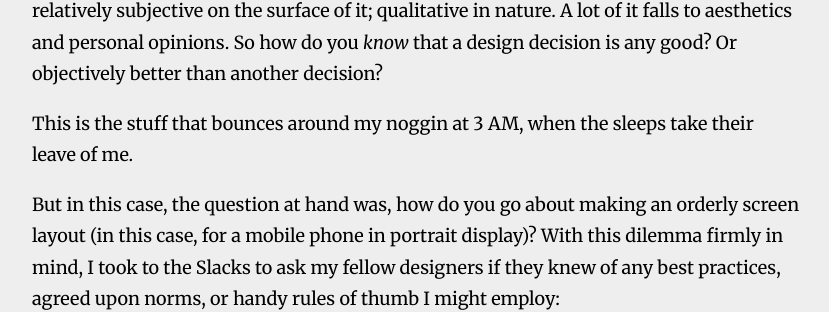
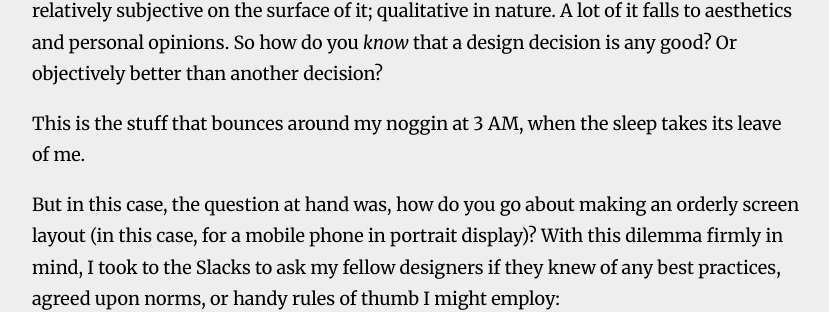
Before and after one commit to drewtodd/drewtodd.github.io, a Jekyll site: the page built from _posts/2016-06-19-mobile-layouts.md, in a window 1280 px wide and 900 px high, scrolled down 739 px. Shown: the part 148-460 px from the top of the window, without its empty margins (224-1053 px from the left). Built offline with Jekyll 4.4.1, drawn with Linux system fonts in a browser that asks for light colours; nearby versions of some CDN libraries; comment, search, counter and statistics services are not loaded.

Commit message:
Copy edit

```diff
--- a/_posts/2016-06-19-mobile-layouts.md
+++ b/_posts/2016-06-19-mobile-layouts.md
@@ -22,7 +22,7 @@ So, while slugging it out in the trenches this week, I sort of fell into an exis
 
 I go through this a lot. The thought-process of *defending a design decision*. Design is relatively subjective on the surface of it; qualitative in nature. A lot of it falls to aesthetics and personal opinions. So how do you *know* that a design decision is any good? Or objectively better than another decision?
 
-This is the stuff that bounces around my noggin at 3 AM, when the sleeps take their leave of me.
+This is the stuff that bounces around my noggin at 3 AM, when the sleep takes its leave of me.
 
 But in this case, the question at hand was, how do you go about making an orderly screen layout (in this case, for a mobile phone in portrait display)? With this dilemma firmly in mind, I took to the Slacks to ask my fellow designers if they knew of any best practices, agreed upon norms, or handy rules of thumb I might employ:
 
```
